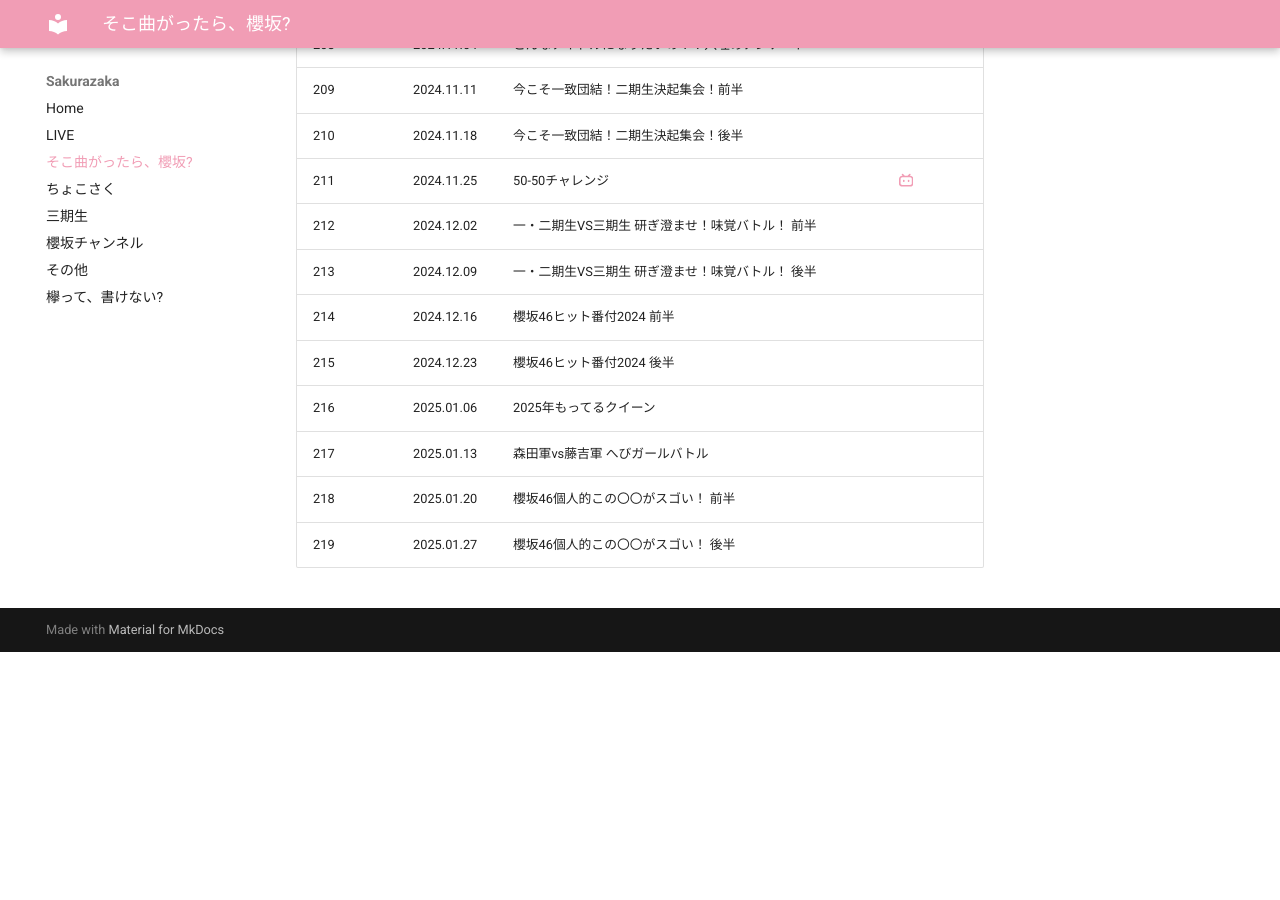
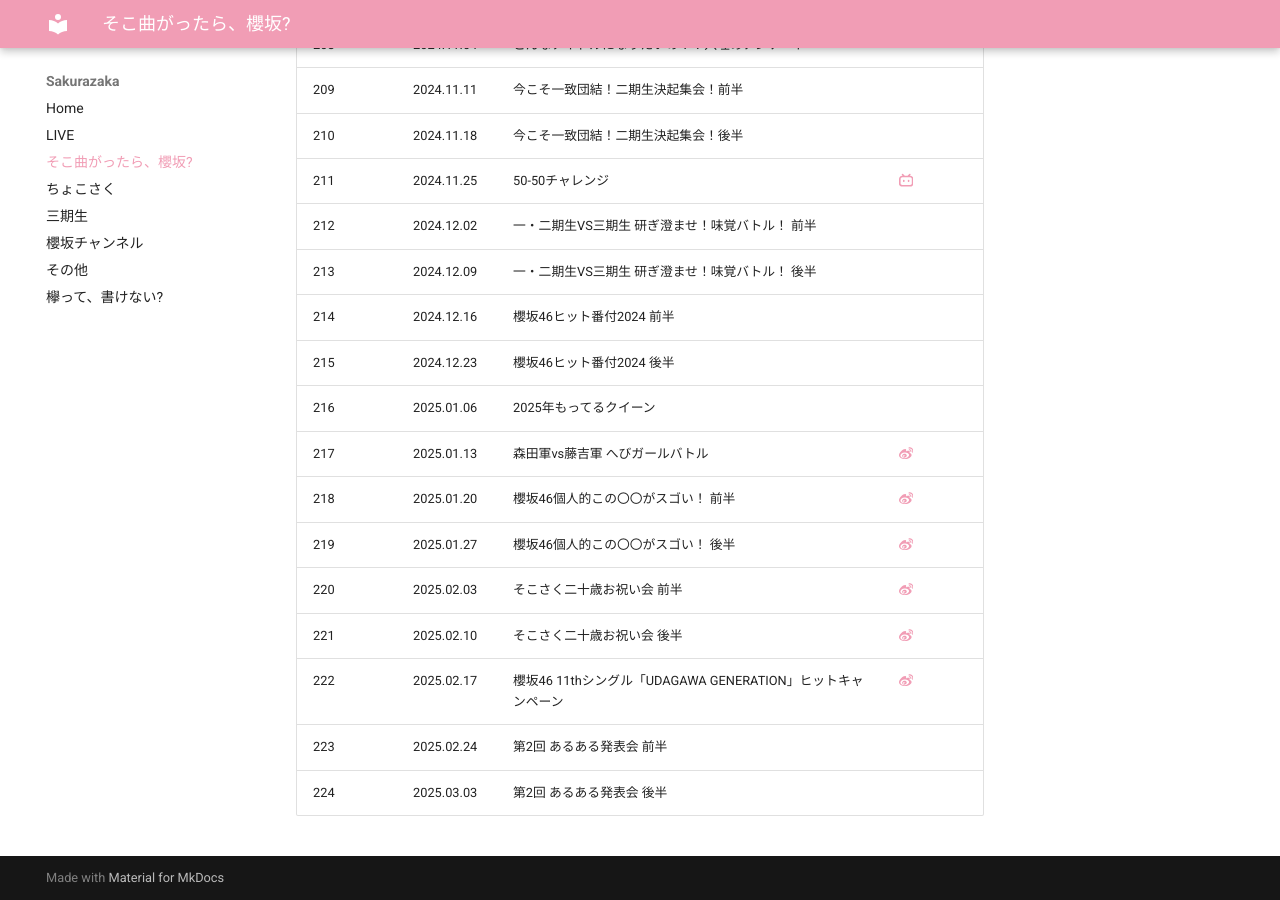
Before and after one commit to aki-192/sakura, an MkDocs documentation site: the page built from docs/sokosaku.md, in a window 1280 px wide and 900 px high, scrolled down 9943 px. Built offline with MkDocs 1.6.1 and Material for MkDocs 9.7.7, drawn with Linux system fonts in a browser that asks for light colours; before the commit the page ends 10595 px from its top, so only the background shows below that.

Commit message:
Update sokosaku.md

```diff
--- a/docs/sokosaku.md
+++ b/docs/sokosaku.md
@@ -222,6 +222,11 @@ title: そこ曲がったら、櫻坂?
 | 214 | 2024.12.16 | 櫻坂46ヒット番付2024 前半 | |
 | 215 | 2024.12.23 | 櫻坂46ヒット番付2024 後半 | |
 | 216 | 2025.01.06 | 2025年もってるクイーン | |
-| 217 | 2025.01.13 | 森田軍vs藤吉軍 へびガールバトル | |
-| 218 | 2025.01.20 | 櫻坂46個人的この〇〇がスゴい！ 前半 | |
-| 219 | 2025.01.27 | 櫻坂46個人的この〇〇がスゴい！ 後半 | |
+| 217 | 2025.01.13 | 森田軍vs藤吉軍 へびガールバトル | [:simple-sinaweibo:](https://weibo.com/tv/show/1034:5123760358096908) |
+| 218 | 2025.01.20 | 櫻坂46個人的この〇〇がスゴい！ 前半 | [:simple-sinaweibo:](https://video.weibo.com/show?fid=1034:5126283538137106) |
+| 219 | 2025.01.27 | 櫻坂46個人的この〇〇がスゴい！ 後半 | [:simple-sinaweibo:](https://video.weibo.com/show?fid=1034:5128656583065604) |
+| 220 | 2025.02.03 | そこさく二十歳お祝い会 前半 | [:simple-sinaweibo:](https://video.weibo.com/show?fid=1034:5131062209085515) |
+| 221 | 2025.02.10 | そこさく二十歳お祝い会 後半 | [:simple-sinaweibo:](https://video.weibo.com/show?fid=1034:5133623410491469) |
+| 222 | 2025.02.17 | 櫻坂46 11thシングル「UDAGAWA GENERATION」ヒットキャンペーン | [:simple-sinaweibo:](https://weibo.com/tv/show/1034:5136277310472204) |
+| 223 | 2025.02.24 | 第2回 あるある発表会 前半 | |
+| 224 | 2025.03.03 | 第2回 あるある発表会 後半 | |
```
